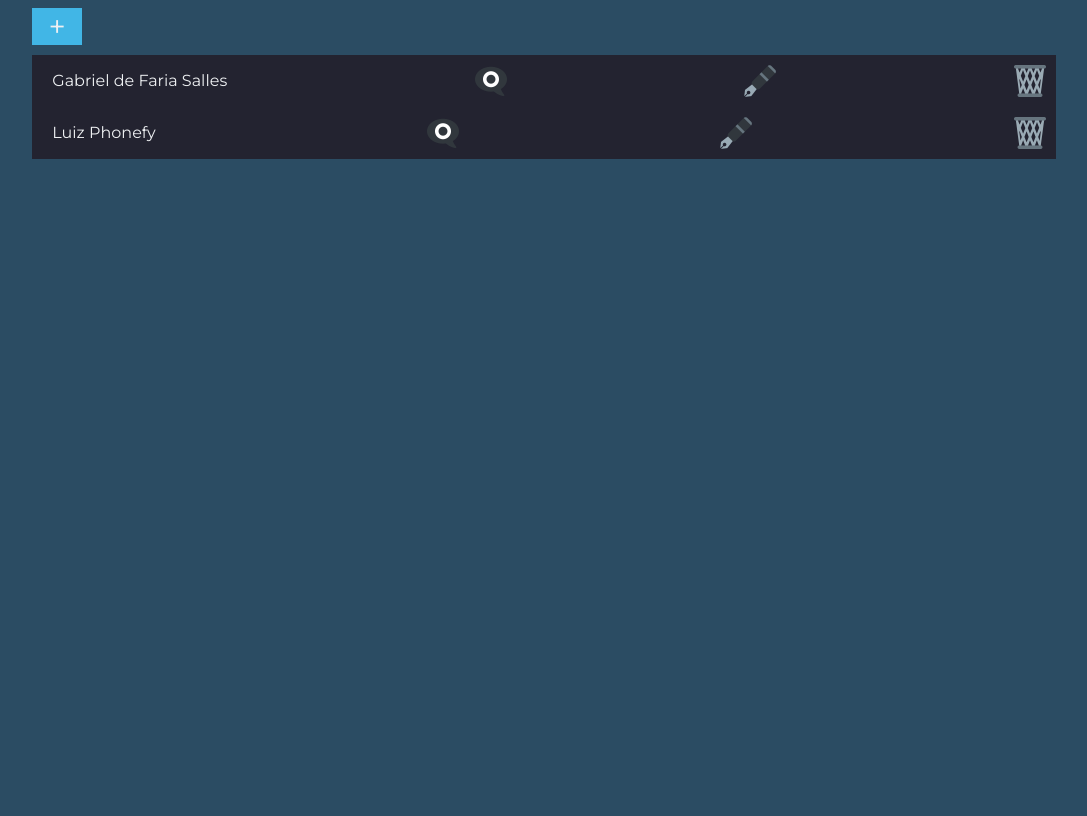
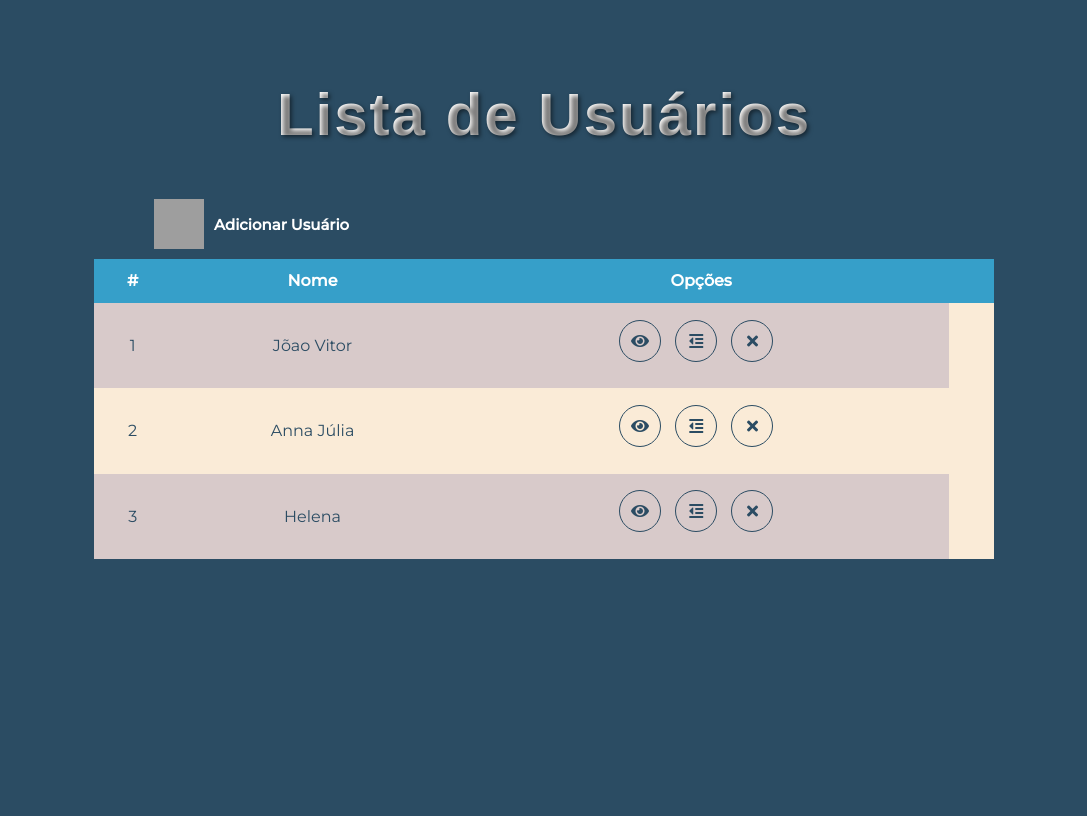
Before and after one commit to Joao-Vitor-Fernandes/Trainee-2023.1, a PHP site: page /app/views/admin/lista_usuarios.html in a window 1280 px wide. Shown: the whole page, without its empty margins (96-1183 px from the left). After the commit the page ends 559 px from the top, so only its background shows below. Run offline with PHP 8.4, Linux system fonts and the light colour scheme; grey boxes are pictures that could not be loaded.

Commit message:
padronizando tabela

```diff
--- a/Phonefy/app/views/admin/lista_usuarios.html
+++ b/Phonefy/app/views/admin/lista_usuarios.html
@@ -1,51 +1,71 @@
 <!DOCTYPE html>
-<html lang="pt-br">
+
+<html>
+
 <head>
-    <meta charset="UTF-8">
-    <meta http-equiv="X-UA-Compatible" content="IE=edge">
-    <meta name="viewport" content="width=device-width, initial-scale=1.0">
     <title>Lista de Usuários</title>
+    <meta name="viewport" content="width=devide" charset="utf-8">
     <link rel="stylesheet" href="../../../public/css/lista_usuarios.css">
-    <link rel="stylesheet" href="https://fonts.googleapis.com/css2?family=Montserrat:wght@100;400&display=swap">
+    <link rel="preconnect" href="https://fonts.googleapis.com">
+    <link href="https://fonts.googleapis.com/css2?family=Montserrat:wght@100@400;500&display=swap" rel="stylesheet">
+    <link rel="stylesheet" href="https://cdnjs.cloudflare.com/ajax/libs/font-awesome/5.15.3/css/all.min.css" />
 </head>
+
+
 <body>
-    <div title="Adicionar Usuário" class="add">
-        <div>+</div>
-
-    </div>
-    <div class="content">
-        <ul>
-        <li>Gabriel de Faria Salles</li>
-        </ul>
-        <div class="visualizar">
-            <img title="Visualizar Usuário" src="../../../public/assets/visualizar.png" alt="Visualizar" height="32px" width="32px">
-        </div>
-
-        <div class="editar">
-            <img title="Editar Usuário" src="../../../public/assets/editar.png" alt="Editar" height="32px" width="32px">
-        </div>
-
-        <div class="deletar">
-            <img title="Deletar Usuário" src="../../../public/assets/deletar.png" alt="Deletar" height="32px" width="32px">
-        </div>
-    </div>
-
-    <div class="content">
-        <ul>
-        <li>Luiz Phonefy </li>
-        </ul>
-        <div class="visualizar">
-            <img title="Visualizar Usuário" src="../../../public/assets/visualizar.png" alt="Visualizar" height="32px" width="32px">
-        </div>
-
-        <div class="editar">
-            <img title="Editar Usuário" src="../../../public/assets/editar.png" alt="Editar" height="32px" width="32px">
-        </div>
-
-        <div class="deletar">
-            <img title="Deletar Usuário" src="../../../public/assets/deletar.png" alt="Deletar" height="32px" width="32px">
-        </div>
+    <h1 class="Titulo">Lista de Usuários</h1>
+    <div id="conteiner">
+        <table>
+            <caption>
+                <!--Caso queria colocar um caption: insere ele aqui-->
+                <div class="add">
+                    <a href="#"> <img src="../../../public/assets/icon_add.png" alt="Adicionar" height="50"
+                            width="50"></a>
+                    <p>Adicionar Usuário</p>
+                </div>
+            </caption>
+            <tr class="cabecalho"> <!--Primeira linha-->
+                <th>#</th>
+                <th>Nome</th>
+                <th>Opções</th>
+                <th colspan="2"></th>
+            </tr>
+            <tr class="corpo"> <!--Segunda linha-->
+                <td>1</td>
+                <td>Jõao Vitor</td>
+                <td class="icon">
+                    <a href="#"> <i class="fa fa-eye" alt="Visualiar"></i> </a>
+                    <a href="#"><i class="fa fa-outdent" aria-hidden="true"></i> </a>
+                    <a href="#" onclick="return confirm('Tem certeza de que deseja excluir este elemento?')">
+                        <i class="fa fa-times" alt="Deletar"></i>
+                    </a>
+                </td>
+            </tr>
+            <tr class="corpo"> <!--Terceira linha-->
+                <td>2</td>
+                <td>Anna Júlia</td>
+                <td class="icon">
+                    <a href="#"> <i class="fa fa-eye" alt="Visualiar"></i> </a>
+                    <a href="#"><i class="fa fa-outdent" aria-hidden="true"></i> </a>
+                    <a href="#" onclick="return confirm('Tem certeza de que deseja excluir este elemento?')">
+                        <i class="fa fa-times" alt="Deletar"></i>
+                    </a>
+                </td>
+            </tr>
+            <tr class="corpo"> <!--Quarta linha-->
+                <td>3</td>
+                <td>Helena</td>
+                <td class="icon">
+                    <a href="#"> <i class="fa fa-eye" alt="Visualiar"></i> </a>
+                    <a href="#"><i class="fa fa-outdent" aria-hidden="true"></i> </a>
+                    <a href="#" onclick="return confirm('Tem certeza de que deseja excluir este elemento?')">
+                        <i class="fa fa-times" alt="Deletar"></i>
+                    </a>
+                </td>
+            </tr>
+        </table>
     </div>
 
 </body>
+
 </html>
--- a/Phonefy/public/css/lista_usuarios.css
+++ b/Phonefy/public/css/lista_usuarios.css
@@ -1,78 +1,137 @@
-/*Cores
+body{
+    background-color: #2B4C63;
+    font-family: 'Montserrat', sans-serif;
+}
 
-#41b6e6 - Azul
-#2b4c63 - azul mais escuro
-#2f2f3b - Cinza
-#232330 - Preto
-#EEF0F2 - Branco
-*/
+h1{
+    color: white;
+    font-family: 'Monteserrat', sans-serif;
+    font-size: 60px;
+    margin-top: 80px;
+    margin-bottom: 10px;
+    letter-spacing: 2px;
+    text-align: center;
+    text-shadow: 2px 2px 4px rgba(0, 0, 0, 0.5); /*add sombra ao texto*/
+    background: linear-gradient(to right, #ffffff, #faf8f6);
+    background-clip: border-box;
+    -webkit-background-clip: text; /*def a área do elem q será preenchida com gradiente de cor*/
+    -webkit-text-fill-color: transparent; /*define a cor do texto*/
+}
 
-body
-{
-    margin-left: 10vw;
-    width: 80vw;
-    height: 100vh;
-    font-family: 'Montserrat', sans-serif;
-    /*background-image: linear-gradient(#232330, #41b6e6);*/
-    background-color: #2b4c63;
-    box-sizing: border-box;
-    grid-template-areas:
-    "lista lista visualizar editar deletar"
+/* #conteiner {
+    overflow: auto;
+} */
+
+.cabecalho{
+    background-color: #369fc9;
+    color: white;
+    position: sticky; /*fixar cabeçalho - deixar colado*/
+    top: -1px;
 }
-h1
-{
+
+.corpo{
+    color: #2B4C63;
+}
+
+caption{
+    font-size: 25px;
+    font-weight: bold;
     text-align: center;
-    background-color: #232330;
-    color:#EEF0F2;
+    padding: 10px;
+    /*background-color: antiquewhite;*/
 }
-ul
-{
-    list-style: none;
-    color: #EEF0F2;
-    background-color: #232330;
-    padding: 1%;
+
+.add{
     display: flex;
-    grid-area: lista;
-    justify-content: space-between;
+    align-items: center;
+    margin-top: 10px;
 }
-li
-{
-    line-height: 0px;
+
+.add img{
+    vertical-align: middle;
 }
-.content{
-    padding: 0% 1%;
-    background-color: #232330;
-    display: flex;
-    justify-content:space-between;
 
+.add p{
+    color: white;
+    font-size: 15px;
+    padding-left: 10px;
+    padding-top: 20px;
 }
-.content h1{font-size: 20px;}
-.visualizar
- {
-    padding-top: 10px;
-    display: flex;
-    grid-area: visualizar;
- }
- .editar
- {
-    padding-top: 10px;
-    display: flex;
-    grid-area: editar;
- }
- .deletar
- {
-    padding-top: 10px;
-    display: flex;
-    grid-area: deletar;
- }
- .add{
+
+
+table {
+    background-color: antiquewhite;
+    width: 900px;
+    height: 300px;
+    margin: 0 auto;
+    border-collapse: collapse;
+    border: none;
+    position: relative; /*fixar cabeçalho */
+}
+
+table td, th{
+    padding: 8px;
     text-align: center;
-    width:50px;
-    height:auto;
-    padding-top: 0px;
-    background-color:#41b6e6 ;
-    border-radius: ;
-    color:#EEF0F2;
-    font-size: 30px;
-    margin-bottom: 10px;
- }
+}
+
+
+
+tbody tr:nth-child(2n){ /*Efeito zebrado na tabela*/
+    background-color:  rgb(216, 202, 202);
+}
+
+
+
+/* Alterações dos icones */
+.icon {
+    margin-top: 30px;
+    text-align: center;
+    padding-left: 5px;
+    padding-right: 5px;
+}
+
+.icon a{
+    display: inline-flex;
+    align-items: center;
+    justify-content: center;
+    height: 40px;
+    width: 40px;
+    margin: 0 10px 10px 0;
+    text-decoration: none;
+    border-radius: 50%;
+    color: #2B4C63;
+    border: 1px solid #2B4C63;
+    transition: all 0.5s ease;
+}
+
+img {
+    margin-top: 20px;
+    margin-left: 50px;
+}
+
+.icon a:hover{
+    color: #41b6e6;
+    background-color: white;
+    border: 1px solid  white;
+}
+
+
+@media (max-width:1100px){
+   h1{
+       font-size: 30px;;
+   }
+
+   table{
+       /* max-width: 100%; */
+       height: 300px;
+       /* width: 500px; */
+       width: 100%;
+   }
+
+
+
+   .add{
+       float: none;
+       text-align: center;
+   }
+}
```
